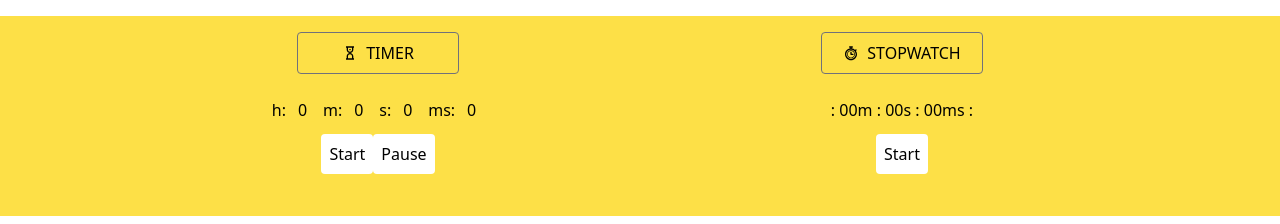
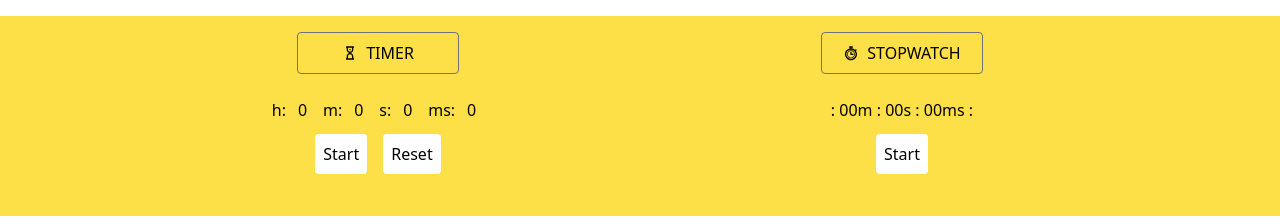
Before and after one commit to bajorunaitej/BIT-react, a React (Vite) app in the folder timeris/: page / in a window 1280 px wide. Shown: the top 224 px of the page. Built offline with nearby package versions, Linux system fonts and the light colour scheme.

Commit message:
timer is working :)

```diff
--- a/timeris/src/components/Timer.jsx
+++ b/timeris/src/components/Timer.jsx
@@ -14,18 +14,16 @@ export default function Timer() {
     if (isRunning) {
       interval = setInterval(() => {
         if (miliSec > 0) {
-          setMiliSec((miliSec) => {
-            miliSec - 1;
-          });
+          setMiliSec((prevMiliSec) => prevMiliSec - 1);
         } else if (seconds > 0) {
-          setSeconds((seconds) => seconds - 1);
+          setSeconds((prevSeconds) => prevSeconds - 1);
           setMiliSec(99);
         } else if (minutes > 0) {
-          setMinutes((minutes) => minutes - 1);
+          setMinutes((prevMinutes) => prevMinutes - 1);
           setSeconds(59);
           setMiliSec(99);
         } else if (hours > 0) {
-          setHours((hours) => hours - 1);
+          setHours((prevHours) => prevHours - 1);
           setMinutes(59);
           setSeconds(59);
           setMiliSec(99);
@@ -47,6 +45,31 @@ export default function Timer() {
     setSeconds(e.target.value);
   };
 
+  // startTimer,
+  // resetTimer,
+  // pauseTimer,
+
+  //Start
+  function startTimer() {
+    if (hours !== 0 || minutes !== 0 || seconds !== 0 || miliSec !== 0)
+      setIsRunning(true);
+    else window.alert("Nustatyk laiką");
+  }
+
+  //Pause
+  function pauseTimer() {
+    setIsRunning(false);
+  }
+
+  //Reset
+  function resetTimer() {
+    setIsRunning(false);
+    setMiliSec(0);
+    setSeconds(0);
+    setMinutes(0);
+    setHours(0);
+  }
+
   return (
     <div className="flex flex-col min-w-[300px] items-center m-3">
       <TimerDisplay
@@ -58,7 +81,12 @@ export default function Timer() {
         changeMinutes={changeMinutes}
         changeSeconds={changeSeconds}
       />
-      <TimerBtn isRunning={isRunning} />
+      <TimerBtn
+        isRunning={isRunning}
+        startTimer={startTimer}
+        pauseTimer={pauseTimer}
+        resetTimer={resetTimer}
+      />
     </div>
   );
 }
--- a/timeris/src/components/Timer/TimerBtn.jsx
+++ b/timeris/src/components/Timer/TimerBtn.jsx
@@ -1,11 +1,12 @@
+/* eslint-disable react/prop-types */
 export default function TimerBtn({
   isRunning,
   startTimer,
-  stopTimer,
+  resetTimer,
   pauseTimer,
 }) {
   return (
-    <div>
+    <div className="flex gap-4">
       {!isRunning && (
         <button
           onClick={startTimer}
@@ -16,18 +17,18 @@ export default function TimerBtn({
       )}
       {isRunning && (
         <button
-          onClick={stopTimer}
-          className="bg-[#fff] p-2 rounded hover:text-white hover:bg-[#7e3131] transition duration-200 ease-in-out"
+          onClick={pauseTimer}
+          className="bg-[#fff] p-2 rounded hover:text-white hover:bg-[#6b3ea7] transition duration-200 ease-in-out"
         >
-          Stop
+          Pause
         </button>
       )}
       {""}
       <button
-        onClick={pauseTimer}
-        className="bg-[#fff] p-2 rounded hover:text-white hover:bg-[#6b3ea7] transition duration-200 ease-in-out"
+        onClick={resetTimer}
+        className="bg-[#fff] p-2 rounded hover:text-white hover:bg-[#7e3131] transition duration-200 ease-in-out"
       >
-        Pause
+        Reset
       </button>
     </div>
   );
--- a/timeris/src/components/Timer/TimerDisplay.jsx
+++ b/timeris/src/components/Timer/TimerDisplay.jsx
@@ -15,7 +15,6 @@ export default function TimerDisplay({
         <label>h: </label>
         <input
           value={hours}
-          min={0}
           onChange={changeHours}
           className="w-[25px] bg-yellow-300 rounded hover:bg-yellow-400 text-center outline-orange-400 "
         />
@@ -25,8 +24,6 @@ export default function TimerDisplay({
         <label>m: </label>
         <input
           value={minutes}
-          min={0}
-          max={59}
           onChange={changeMinutes}
           className="w-[25px] bg-yellow-300 rounded hover:bg-yellow-400 text-center outline-orange-400"
         />
@@ -36,8 +33,6 @@ export default function TimerDisplay({
         <label>s: </label>
         <input
           value={seconds}
-          min={0}
-          max={59}
           onChange={changeSeconds}
           className="w-[25px] bg-yellow-300 rounded hover:bg-yellow-400 text-center outline-orange-400"
         />
```
